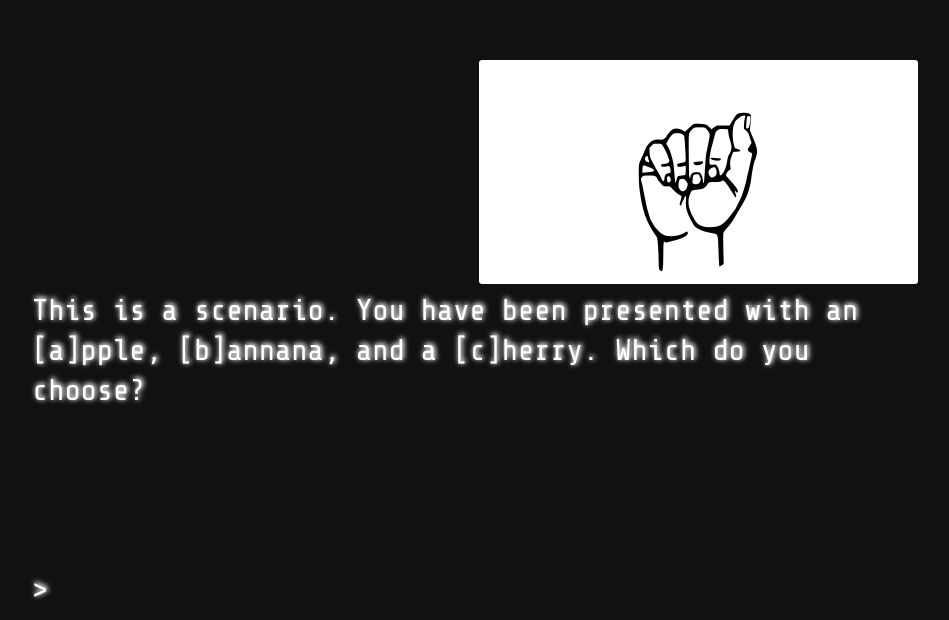
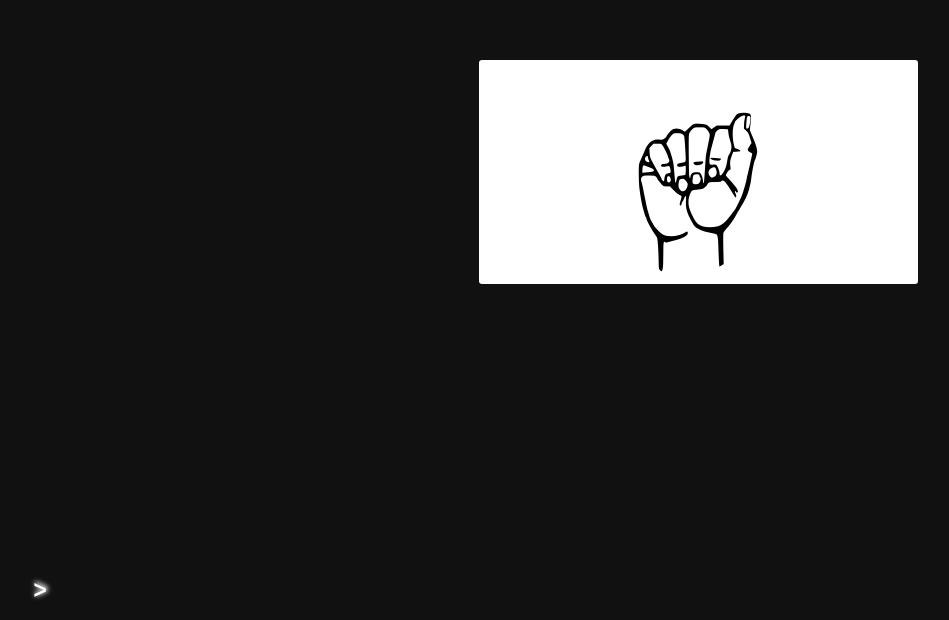
Before and after one commit to evarlie/covhack19, a website: page index.html in a window 1280 px wide. Shown: the part 180-800 px from the top of the page, without its empty margins (224-1173 px from the left). Drawn offline with nearby package versions, Linux system fonts and the light colour scheme.

Commit message:
no hardcoded message (hardcoded story in idex.js)

```diff
--- a/index.html
+++ b/index.html
@@ -40,7 +40,7 @@ limitations under the License.
     </div>
 
     <p id="scenario">
-      This is a scenario. You have been presented with an [a]pple, [b]annana, and a [c]herry. Which do you choose?
+      <!-- This is a scenario. You have been presented with an [a]pple, [b]annana, and a [c]herry. Which do you choose? -->
     </p>
 
     <div id="input-container">
```
